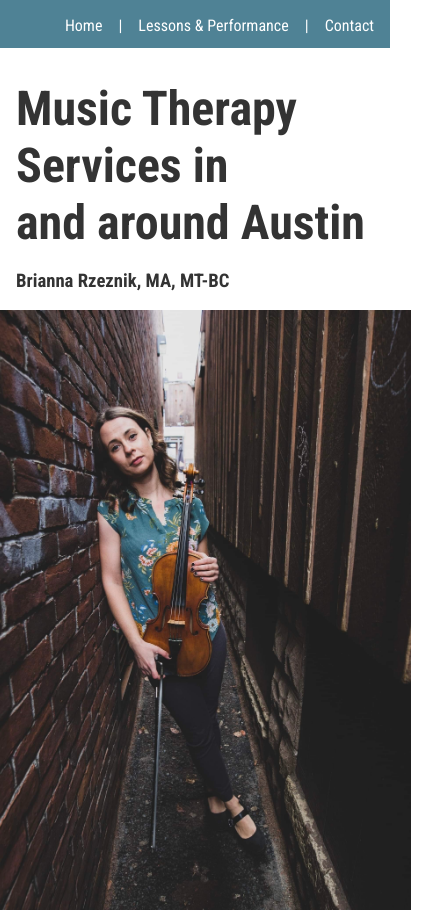
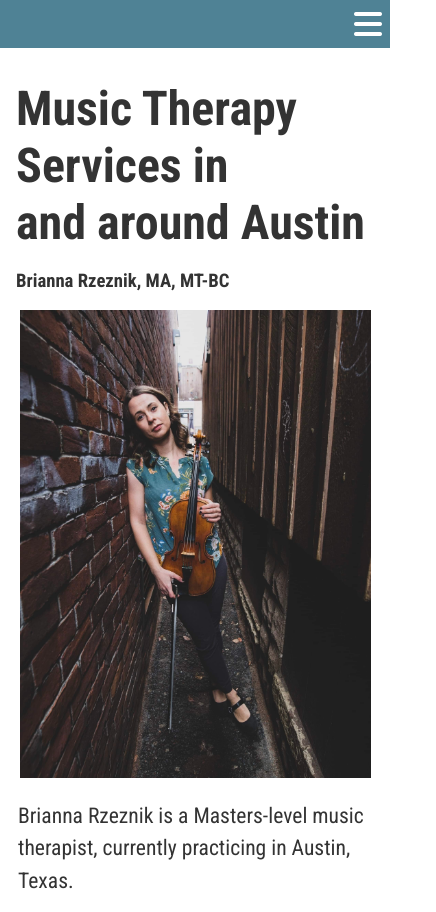
Before and after one commit to Jacob-Burnstein/brzeznik-professional-website, a React (Vite) app: page / in a window 390 px wide. Shown: the top 912 px of the page, 436 px wide, since content can reach past the window. Built offline with nearby package versions, Linux system fonts and the light colour scheme.

Commit message:
functioning hamburger menu

```diff
--- a/src/components/Navbar.jsx
+++ b/src/components/Navbar.jsx
@@ -1,10 +1,17 @@
-import React from "react";
+import React, { useState } from "react";
 import { useNavigate } from "react-router-dom";
 import "../index.css";
 
 const Navbar = () => {
   const navigate = useNavigate();
+  const [clicked, setClicked] = useState(false);
+
+  const handleClick = () => {
+    setClicked(!clicked);
+  };
+
   return (
+    <>
       <nav className="navbar">
         <ul className="navLinks">
           <li onClick={() => navigate("/home")}>Home</li>
@@ -13,7 +20,35 @@ const Navbar = () => {
           <p>|</p>
           <li onClick={() => navigate("/contact")}>Contact</li>
         </ul>
+        <i class="fa-solid fa-bars fa-2x" onClick={() => handleClick()}></i>
+        <ul className={clicked ? "mobileNavLinks" : "hideMobileNavLinks"}>
+          <li
+            onClick={() => {
+              navigate("/home");
+              handleClick();
+            }}
+          >
+            Home
+          </li>
+          <li
+            onClick={() => {
+              navigate("/music");
+              handleClick();
+            }}
+          >
+            Lessons & Performance
+          </li>
+          <li
+            onClick={() => {
+              navigate("/contact");
+              handleClick();
+            }}
+          >
+            Contact
+          </li>
+        </ul>
       </nav>
+    </>
   );
 };
 
--- a/src/index.css
+++ b/src/index.css
@@ -26,6 +26,12 @@ body {
 .navbar .navLinks li {
   cursor: pointer;
   padding: 1em;
+}
+.navbar .fa-bars {
+  display: none;
+}
+.navbar .hideMobileNavLinks {
+  display: none;
 }
 
 .titleHeader {
@@ -62,8 +68,8 @@ body {
 }
 .bio img {
   aspect-ratio: fixed;
-  width: 450px;
-  height: 600px;
+  max-width: 450px;
+  max-height: 600px;
   margin-right: 1em;
 }
 
@@ -376,6 +382,26 @@ body {
   }
 }
 @media (max-width: 920px) {
+  .navbar .navLinks {
+    display: none;
+  }
+  .navbar .fa-bars {
+    display: flex;
+    position: fixed;
+    right: 0;
+    padding-right: 0.25em;
+    padding-top: 0.25em;
+  }
+  .navbar .mobileNavLinks {
+    list-style-type: none;
+    background-color: #432724;
+    opacity: 0.9;
+    margin-top: 3em;
+    padding: 0.5em;
+  }
+  .navbar .mobileNavLinks li {
+    padding-top: 0.25em;
+  }
   .bio {
     display: flex;
     flex-direction: column;
@@ -383,6 +409,10 @@ body {
     text-align: left;
     margin-left: 1em;
     margin-right: 1em;
+  }
+  .bio img {
+    width: 90vw;
+    margin: 0 auto;
   }
   .titleHeader {
     margin-left: 1em;
@@ -438,6 +468,9 @@ body {
   .home-photos img {
     padding: 1em;
   }
+  .home-photos .landscape {
+    width: 90vw;
+  }
   .musicContent {
     margin-top: 3em;
     text-align: left;
--- a/src/index.scss
+++ b/src/index.scss
@@ -29,6 +29,14 @@ body {
       cursor: pointer;
       padding: 1em;
     }
+  }
+
+  .fa-bars {
+    display: none;
+  }
+
+  .hideMobileNavLinks {
+    display: none;
   }
 }
 
@@ -71,8 +79,8 @@ body {
 
   img {
     aspect-ratio: fixed;
-    width: 450px;
-    height: 600px;
+    max-width: 450px;
+    max-height: 600px;
     margin-right: 1em;
   }
 }
@@ -422,6 +430,32 @@ body {
 }
 
 @media (max-width: 920px) {
+  .navbar {
+    .navLinks {
+      display: none;
+    }
+
+    .fa-bars {
+      display: flex;
+      position: fixed;
+      right: 0;
+      padding-right: 0.25em;
+      padding-top: 0.25em;
+    }
+
+    .mobileNavLinks {
+      list-style-type: none;
+      background-color: #432724;
+      opacity: 0.9;
+      margin-top: 3em;
+      padding: 0.5em;
+
+      li {
+        padding-top: 0.25em;
+      }
+    }
+  }
+
   .bio {
     display: flex;
     flex-direction: column;
@@ -429,6 +463,11 @@ body {
     text-align: left;
     margin-left: 1em;
     margin-right: 1em;
+
+    img {
+      width: 90vw;
+      margin: 0 auto;
+    }
   }
 
   .titleHeader {
@@ -496,6 +535,10 @@ body {
     img {
       padding: 1em;
     }
+
+    .landscape {
+      width: 90vw;
+    }
   }
 
   .musicContent {
```
Also changed, not shown: 1 other file (tests, documents, lock files or other folders). Lines whose indentation alone changed are shown as unchanged.
